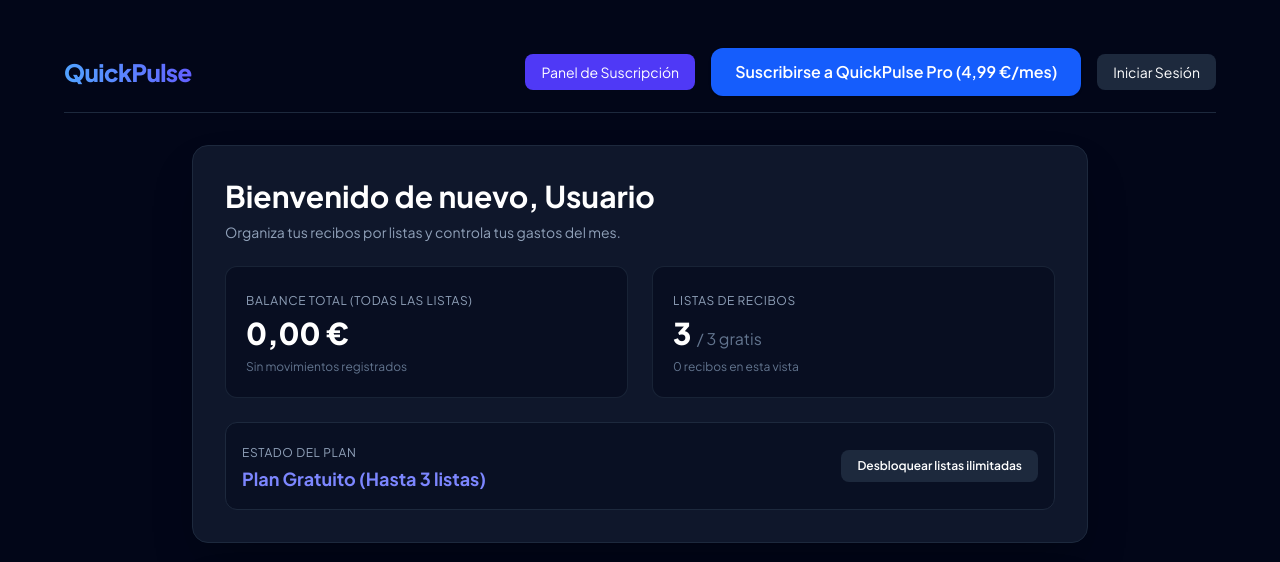
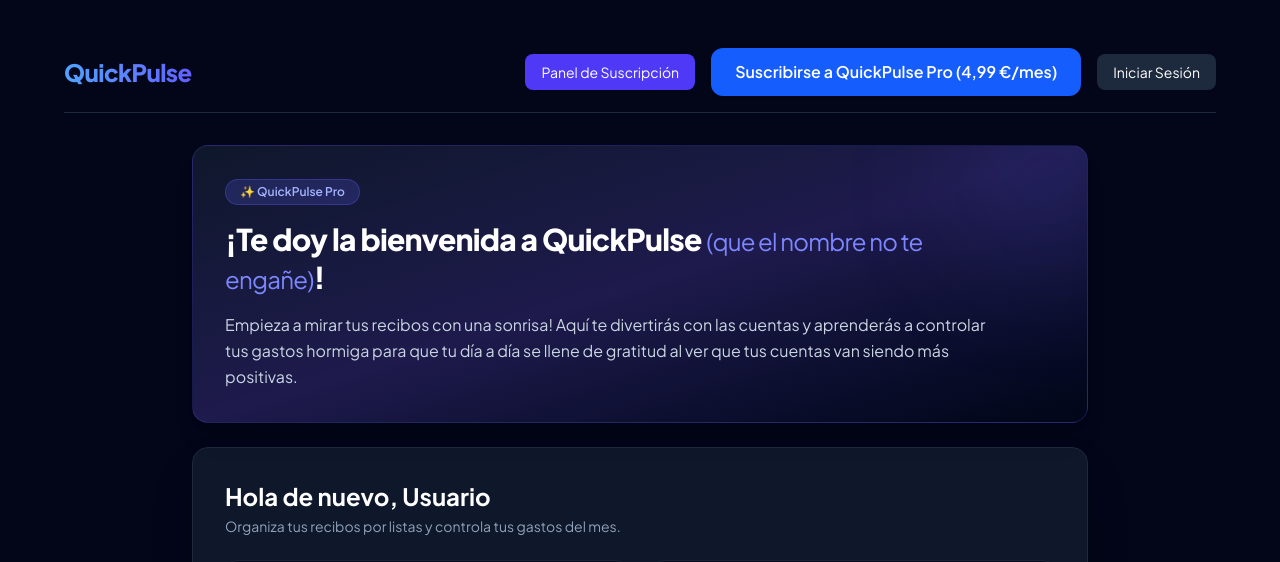
Before and after one commit to 0342ggn-web/QuickPulse, a Next.js app: page / in a window 1280 px wide. Shown: the top 562 px of the page. Built offline with nearby package versions, Linux system fonts and the light colour scheme; no server answers.

Commit message:
Añadido mensaje de bienvenida molón a QuickPulse

```diff
--- a/app/page.tsx
+++ b/app/page.tsx
@@ -178,13 +178,33 @@ export default function Home() {
 
       {/* Main Dashboard Content */}
       <section className="w-full max-w-4xl mx-auto my-8 space-y-6">
-        {/* Tarjeta de Bienvenida y Métricas */}
+
+        {/* Banner de Bienvenida con tu toque personal */}
+        <div className="relative overflow-hidden rounded-2xl bg-gradient-to-br from-slate-900 via-indigo-950 to-slate-950 p-6 md:p-8 text-white shadow-xl border border-indigo-500/20">
+          <div className="absolute -right-10 -top-10 h-40 w-40 rounded-full bg-indigo-500/15 blur-3xl pointer-events-none" />
+
+          <div className="relative z-10 max-w-3xl">
+            <span className="inline-block rounded-full bg-indigo-500/20 px-3.5 py-1 text-xs font-semibold text-indigo-300 mb-4 border border-indigo-500/30">
+              ✨ QuickPulse Pro
+            </span>
+
+            <h1 className="text-xl md:text-3xl font-extrabold tracking-tight mb-4 text-white leading-tight">
+              ¡Te doy la bienvenida a QuickPulse <span className="text-indigo-400 font-normal text-lg md:text-2xl block sm:inline">(que el nombre no te engañe)</span>!
+            </h1>
+
+            <p className="text-slate-300 text-sm md:text-base leading-relaxed">
+              Empieza a mirar tus recibos con una sonrisa! Aquí te divertirás con las cuentas y aprenderás a controlar tus gastos hormiga para que tu día a día se llene de gratitud al ver que tus cuentas van siendo más positivas.
+            </p>
+          </div>
+        </div>
+
+        {/* Tarjeta de Métricas y Saludo de Usuario */}
         <div className="bg-slate-900 border border-slate-800 rounded-2xl p-6 md:p-8 shadow-2xl">
           <div className="mb-6">
-            <h2 className="text-2xl md:text-3xl font-bold text-white mb-2">
+            <h2 className="text-xl md:text-2xl font-bold text-white mb-1">
               {isSignedIn && user?.firstName
-                ? `Bienvenido de nuevo, ${user.firstName}`
-                : 'Bienvenido de nuevo, Usuario'}
+                ? `Hola de nuevo, ${user.firstName}`
+                : 'Hola de nuevo, Usuario'}
             </h2>
             <p className="text-slate-400 text-sm">
               Organiza tus recibos por listas y controla tus gastos del mes.
```
